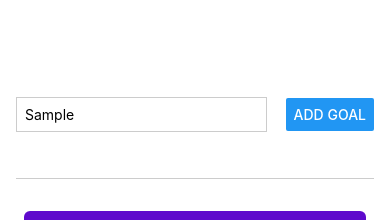
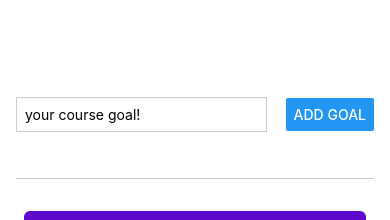
Before and after one commit to noahneville/goals-app-reactnative, a React Native app: screen / in a window 390 px wide. Both pictures are taken after typing "Sample" into the empty fields and a click on the button "ADD GOAL". Shown: the top 220 px of the page. Built offline with nearby package versions, Linux system fonts and the light colour scheme.

Commit message:
separated GoalInput and GoalItem into their own components

```diff
--- a/App.js
+++ b/App.js
@@ -1,6 +1,8 @@
 //import { StatusBar } from 'expo-status-bar';
 import { useState } from 'react';
-import { StyleSheet, Text, View, Button, TextInput, ScrollView, FlatList } from 'react-native';
+import { StyleSheet, View, FlatList } from 'react-native';
+import GoalInput from './components/GoalInput';
+import GoalItem from './components/GoalItem';
 
 export default function App() {
   const [enteredGoalText, setEnteredGoalText] = useState('');
@@ -15,37 +17,32 @@ export default function App() {
       ...currentCourseGoals,
       {text: enteredGoalText, key: Math.random().toString()},
     ]);
+    setEnteredGoalText('');
   };
+
+  function deleteGoalHandler() {
+    console.log('delete');
+  }
 
   return (
     <View style={styles.appContainer}>
-      <View style={styles.inputContainer}>
-        <TextInput
-        style={styles.textInput}
-        placeholder='your course goal!'
-        onChangeText={goalInputHandler}
-        />
-        <Button
-        title='Add Goal'
-        onPress={addGoalHandler}
-        />
-      </View>
+      <GoalInput
+        goalInputHandler={goalInputHandler}
+        addGoalHandler={addGoalHandler}
+        textValue={enteredGoalText}
+      />
       <View style={styles.goalsContainer}>
         <FlatList
           data={courseGoals}
           renderItem={(itemData) => {
             return (
-              <View style={styles.goalItem}>
-                <Text style={styles.goalText}>{itemData.item.text}</Text>
-            </View>
+              <GoalItem
+                text={itemData.item.text}
+                onDeleteItem={deleteGoalHandler}
+              />
             );
           }}
         />
-          {/* {courseGoals.map((goal) =>
-            <View style={styles.goalItem} key={goal}>
-              <Text style={styles.goalText}>{goal}</Text>
-            </View>
-          )} */}
       </View>
     </View>
   );
@@ -57,33 +54,7 @@ const styles = StyleSheet.create({
     paddingHorizontal: 16,
     flex: 1,
   },
-  inputContainer: {
-    flexDirection: 'row',
-    justifyContent: 'space-between',
-    alignItems: 'center',
-    marginBottom: 24,
-    borderBottomWidth: 1,
-    borderBottomColor: '#cccccc',
-    flex: 1,
-  },
-  textInput: {
-    borderWidth: 1,
-    borderColor: '#cccccc',
-    width: '70%',
-    marginRight: 8,
-    padding: 8,
-  },
   goalsContainer: {
     flex: 5,
   },
-  goalItem: {
-    margin: 8,
-    padding: 8,
-    borderRadius: 6,
-    backgroundColor: '#5e0acc',
-
-  },
-  goalText: {
-    color: 'white',
-  }
 });
--- /dev/null
+++ b/components/GoalInput.js
@@ -0,0 +1,40 @@
+import { StyleSheet, View, TextInput, Button } from 'react-native';
+
+function GoalInput(props) {
+  return (
+    <View style={styles.inputContainer}>
+      <TextInput
+        style={styles.textInput}
+        placeholder='your course goal!'
+        onChangeText={props.goalInputHandler}
+        value={props.textValue}
+      />
+      <Button
+        title='Add Goal'
+        onPress={props.addGoalHandler}
+      />
+    </View>
+  )
+}
+
+
+const styles = StyleSheet.create({
+  inputContainer: {
+    flexDirection: 'row',
+    justifyContent: 'space-between',
+    alignItems: 'center',
+    marginBottom: 24,
+    borderBottomWidth: 1,
+    borderBottomColor: '#cccccc',
+    flex: 1,
+  },
+  textInput: {
+    borderWidth: 1,
+    borderColor: '#cccccc',
+    width: '70%',
+    marginRight: 8,
+    padding: 8,
+  },
+});
+
+export default GoalInput;
--- /dev/null
+++ b/components/GoalItem.js
@@ -0,0 +1,26 @@
+import {StyleSheet, Pressable, View, Text } from 'react-native';
+
+function GoalItem(props) {
+  return (
+		<Pressable onPress={props.deleteGoalHandler}>
+			<View style={styles.goalItem}>
+				<Text style={styles.goalText}>{props.text}</Text>
+			</View>
+		</Pressable>
+  )
+}
+
+const styles = StyleSheet.create({
+	goalItem: {
+		margin: 8,
+		padding: 8,
+		borderRadius: 6,
+		backgroundColor: '#5e0acc',
+
+	},
+	goalText: {
+		color: 'white',
+	}
+})
+
+export default GoalItem;
```
